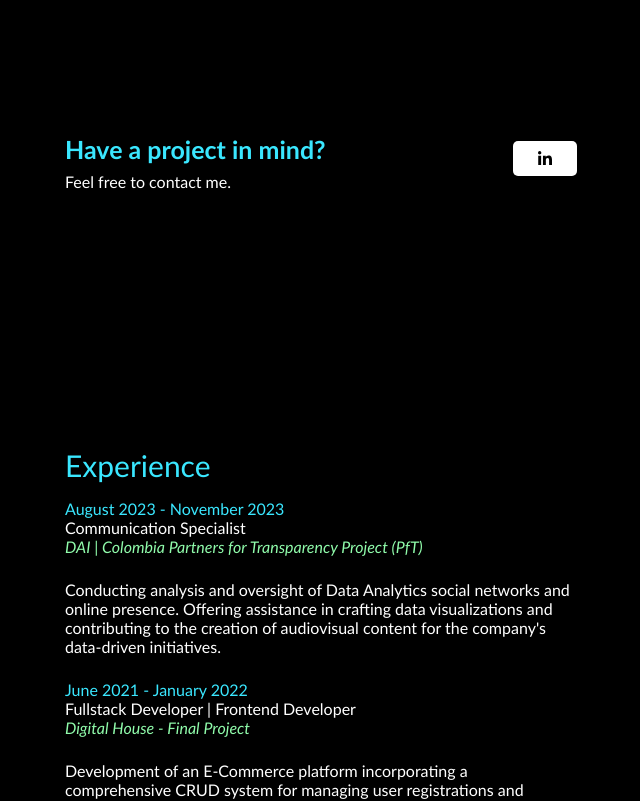
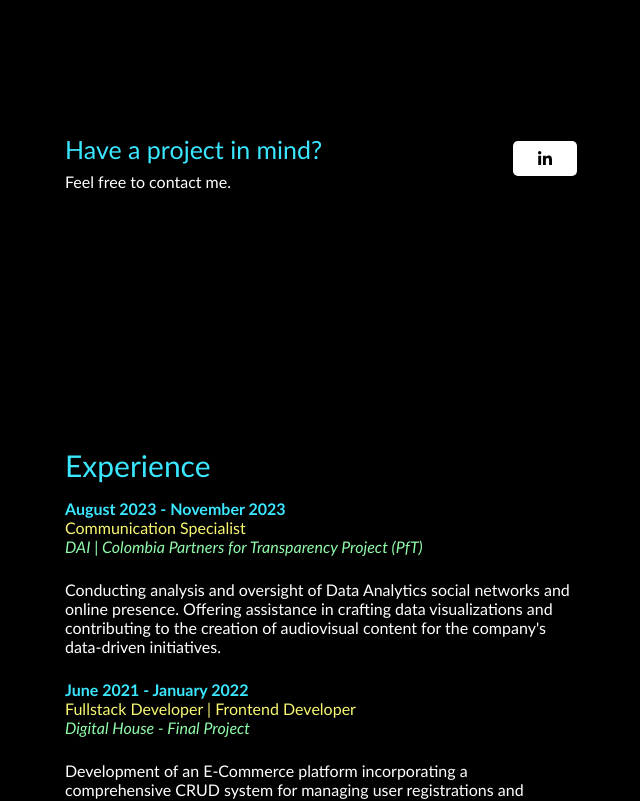
Before and after one commit to DiegoEMartinezZ/PortfolioWeb, a React (Create React App) app: page /#/ in a window 1280 px wide. Shown: the part 1240-2041 px from the top of the page, without its empty margins (319-959 px from the left). Built offline with nearby package versions, Linux system fonts and the light colour scheme.

Commit message:
fixing some titles and subtitles of the portfolio

```diff
--- a/src/components/callToAction/CallToAction.jsx
+++ b/src/components/callToAction/CallToAction.jsx
@@ -12,7 +12,7 @@ const CallToAction = () => {
       <section className="description-container">
         <div className="cta-txts-wrap">
           <div>
-            <h2 className="cta-title">{title}</h2>
+            <h1 className="cta-title">{title}</h1>
             <p className="cta-txt">{txt}</p>
           </div>
 
--- a/src/styles/styles.css
+++ b/src/styles/styles.css
@@ -22,7 +22,6 @@ section.description-container {
 }
 
 .txt {
-  font-weight: lighter;
   margin: 1rem 0;
 }
 
@@ -88,6 +87,7 @@ section.description-container {
 
 .cta-title {
   color: #3ae7ff;
+  font-weight: 300;
   margin: 0.5rem 0;
 }
 
@@ -110,22 +110,21 @@ section.description-container {
 }
 
 .exp-date {
-  font-weight: 100;
   color: #3ae7ff;
 }
 
+.exp-rol {
+  font-weight: 300;
+  color: #f9f871;
+}
+
 .exp-name {
-  font-weight: 100;
+  font-weight: 300;
   font-style: italic;
   color: #90fcab;
 }
 
-.exp-rol {
-  font-weight: 100;
-}
-
 .exp-txt {
-  font-weight: 100;
   margin: 1.5rem 0;
 }
 
```
